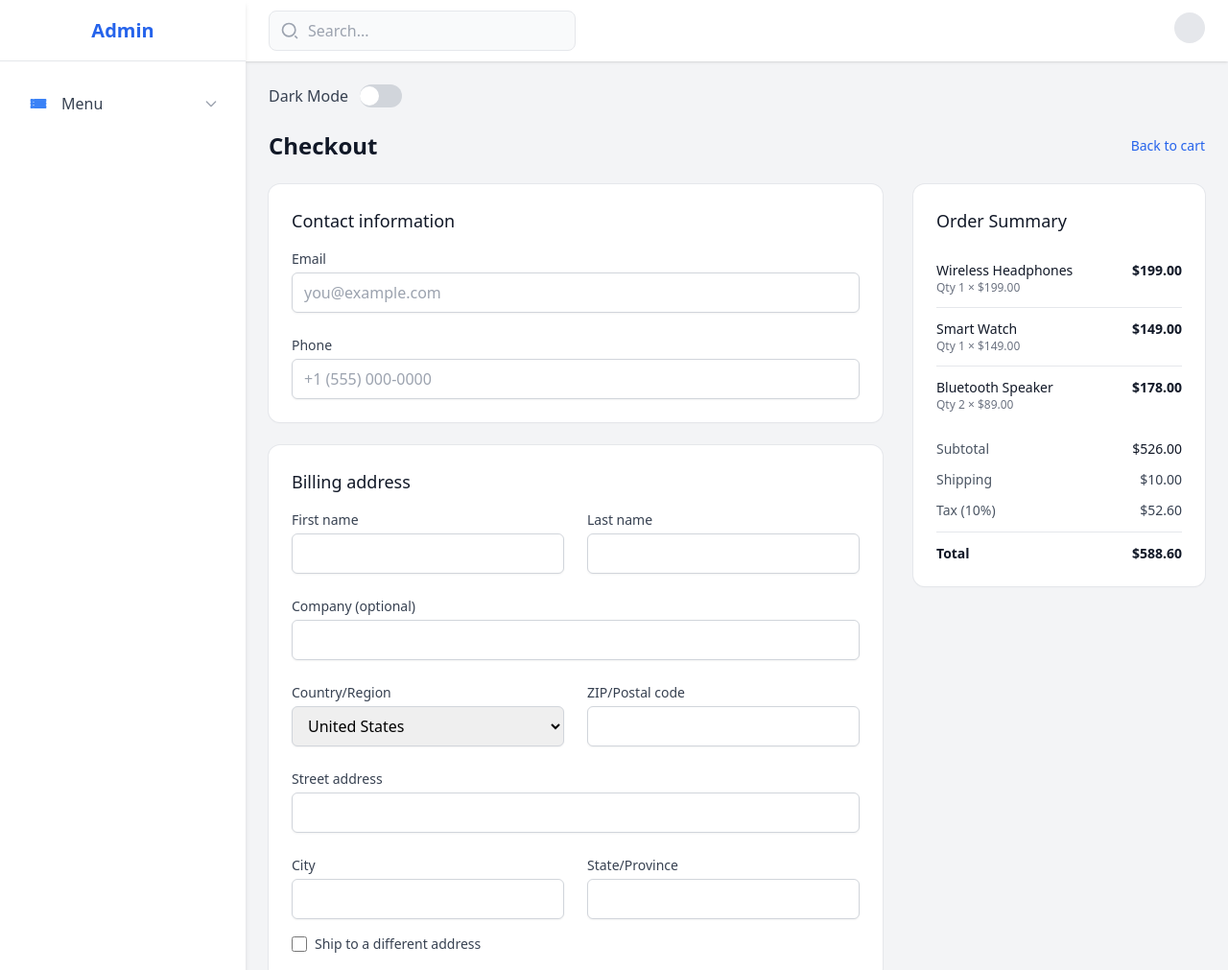
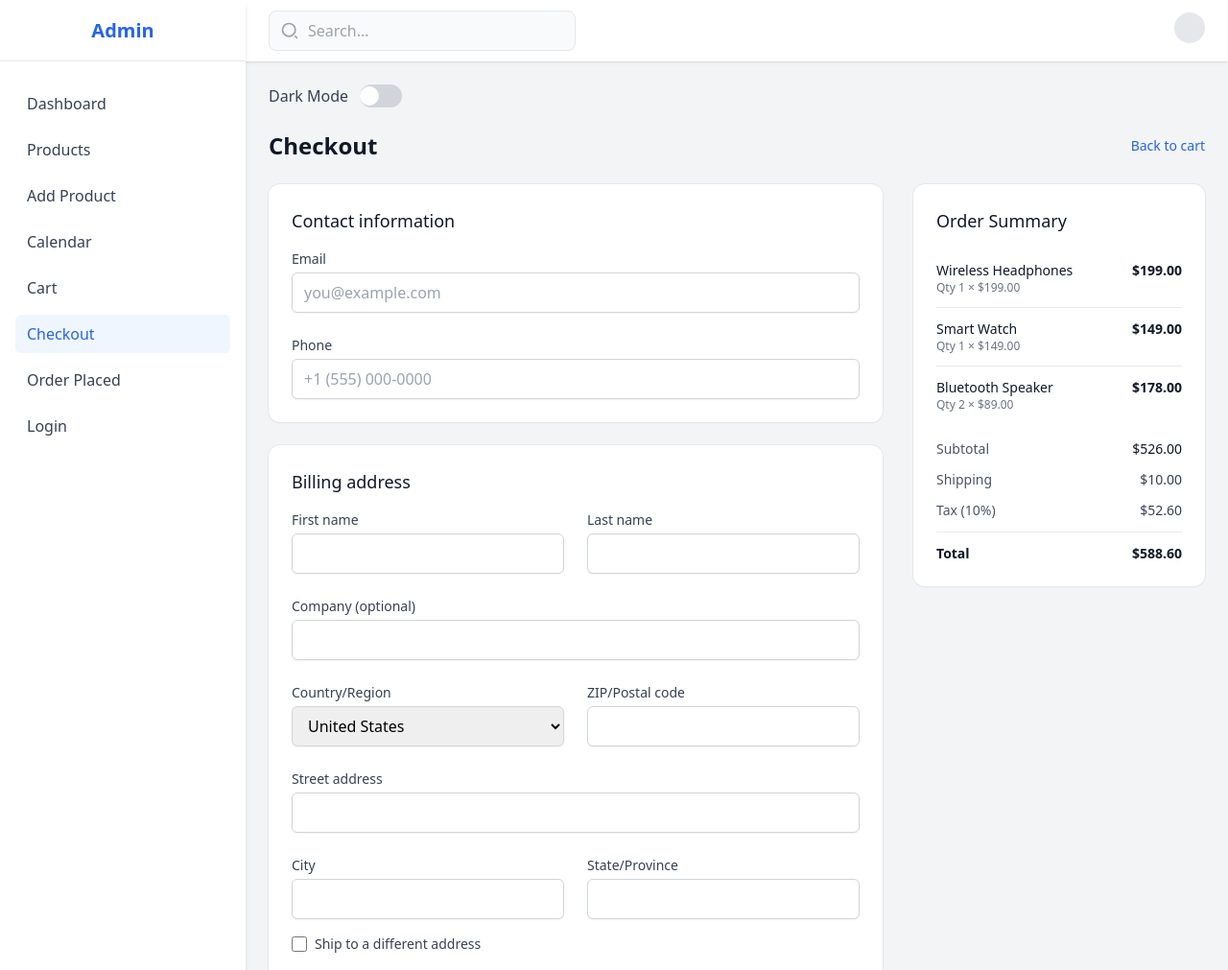
Before and after one commit to usmanahmedmalik/tailwindcss-admin, a website built with Vite: page checkout.html in a window 1280 px wide. Shown: the top 1011 px of the page at 96% size. Built offline with nearby package versions, Linux system fonts and the light colour scheme.

Commit message:
renamed products

```diff
--- a/add-product.html
+++ b/add-product.html
@@ -18,7 +18,7 @@
                     <a href="/index.html" class="block px-3 py-2 rounded-md font-medium text-gray-700 dark:text-gray-200 hover:bg-blue-50 dark:hover:bg-gray-700 hover:text-blue-600 dark:hover:text-blue-300 transition-colors">Dashboard</a>
                 </li>
                 <li>
-                    <a href="/product.html" class="block px-3 py-2 rounded-md font-medium text-gray-700 dark:text-gray-200 hover:bg-blue-50 dark:hover:bg-gray-700 hover:text-blue-600 dark:hover:text-blue-300 transition-colors">Products</a>
+                    <a href="/products.html" class="block px-3 py-2 rounded-md font-medium text-gray-700 dark:text-gray-200 hover:bg-blue-50 dark:hover:bg-gray-700 hover:text-blue-600 dark:hover:text-blue-300 transition-colors">Products</a>
                 </li>
                 <li>
                     <a href="/add-product.html" aria-current="page" class="block px-3 py-2 rounded-md font-medium bg-blue-50 dark:bg-gray-700 text-blue-600 dark:text-blue-300 hover:bg-blue-100 dark:hover:bg-gray-600 transition-colors">Add Product</a>
--- a/calendar.html
+++ b/calendar.html
@@ -21,7 +21,7 @@
                     <a href="/index.html" class="block px-3 py-2 rounded-md font-medium text-gray-700 dark:text-gray-200 hover:bg-blue-50 dark:hover:bg-gray-700 hover:text-blue-600 dark:hover:text-blue-300 transition-colors">Dashboard</a>
                 </li>
                 <li>
-                    <a href="/product.html" class="block px-3 py-2 rounded-md font-medium text-gray-700 dark:text-gray-200 hover:bg-blue-50 dark:hover:bg-gray-700 hover:text-blue-600 dark:hover:text-blue-300 transition-colors">Products</a>
+                    <a href="/products.html" class="block px-3 py-2 rounded-md font-medium text-gray-700 dark:text-gray-200 hover:bg-blue-50 dark:hover:bg-gray-700 hover:text-blue-600 dark:hover:text-blue-300 transition-colors">Products</a>
                 </li>
                 <li>
                     <a href="/add-product.html" class="block px-3 py-2 rounded-md font-medium text-gray-700 dark:text-gray-200 hover:bg-blue-50 dark:hover:bg-gray-700 hover:text-blue-600 dark:hover:text-blue-300 transition-colors">Add Product</a>
--- a/cart.html
+++ b/cart.html
@@ -18,7 +18,7 @@
                     <a href="/index.html" class="block px-3 py-2 rounded-md font-medium text-gray-700 dark:text-gray-200 hover:bg-blue-50 dark:hover:bg-gray-700 hover:text-blue-600 dark:hover:text-blue-300 transition-colors">Dashboard</a>
                 </li>
                 <li>
-                    <a href="/product.html" class="block px-3 py-2 rounded-md font-medium text-gray-700 dark:text-gray-200 hover:bg-blue-50 dark:hover:bg-gray-700 hover:text-blue-600 dark:hover:text-blue-300 transition-colors">Products</a>
+                    <a href="/products.html" class="block px-3 py-2 rounded-md font-medium text-gray-700 dark:text-gray-200 hover:bg-blue-50 dark:hover:bg-gray-700 hover:text-blue-600 dark:hover:text-blue-300 transition-colors">Products</a>
                 </li>
                 <li>
                     <a href="/add-product.html" class="block px-3 py-2 rounded-md font-medium text-gray-700 dark:text-gray-200 hover:bg-blue-50 dark:hover:bg-gray-700 hover:text-blue-600 dark:hover:text-blue-300 transition-colors">Add Product</a>
--- a/checkout.html
+++ b/checkout.html
@@ -14,29 +14,30 @@
     </div>
     <nav class="flex-1 px-4 py-6">
       <ul class="space-y-2">
-        <!-- Menu Item Dashboard Dropdown Start -->
         <li>
-          <button id="dashboard-menu-btn" class="w-full flex items-center px-3 py-2 rounded-md text-gray-700 dark:text-gray-200 hover:bg-blue-50 dark:hover:bg-gray-700 hover:text-blue-600 dark:hover:text-blue-300 font-medium transition-colors duration-150 group focus:outline-none">
-            <span class="inline-flex items-center justify-center w-6 h-6 mr-3 text-blue-500 group-hover:text-blue-600 dark:text-blue-400 dark:group-hover:text-blue-300">
-              <svg class="w-5 h-5" fill="none" stroke="currentColor" stroke-width="2" viewBox="0 0 24 24">
-                <path stroke-linecap="round" stroke-linejoin="round" d="M3 13h2v-2H3v2zm0 4h2v-2H3v2zm0-8h2V7H3v2zm4 8h14v-2H7v2zm0-4h14v-2H7v2zm0-6v2h14V7H7z"/>
-              </svg>
-            </span>
-            <span class="truncate">Menu</span>
-            <svg id="dashboard-menu-arrow" class="ml-auto w-4 h-4 text-gray-400 transition-transform duration-200" fill="none" stroke="currentColor" stroke-width="2" viewBox="0 0 24 24">
-              <path stroke-linecap="round" stroke-linejoin="round" d="M19 9l-7 7-7-7"/>
-            </svg>
-          </button>
-          <ul id="dashboard-submenu" class="pl-10 mt-1 space-y-1 hidden">
-            <li>
-              <a href="#" class="block px-3 py-2 rounded-md text-gray-600 dark:text-gray-300 hover:bg-blue-50 dark:hover:bg-gray-700 hover:text-blue-600 dark:hover:text-blue-300 text-sm">Overview</a>
-            </li>
-            <li>
-              <a href="#" class="block px-3 py-2 rounded-md text-gray-600 dark:text-gray-300 hover:bg-blue-50 dark:hover:bg-gray-700 hover:text-blue-600 dark:hover:text-blue-300 text-sm">Analytics</a>
-            </li>
-          </ul>
+          <a href="/index.html" class="block px-3 py-2 rounded-md font-medium text-gray-700 dark:text-gray-200 hover:bg-blue-50 dark:hover:bg-gray-700 hover:text-blue-600 dark:hover:text-blue-300 transition-colors">Dashboard</a>
         </li>
-        <!-- Menu Item Dashboard Dropdown End -->
+        <li>
+          <a href="/products.html" class="block px-3 py-2 rounded-md font-medium text-gray-700 dark:text-gray-200 hover:bg-blue-50 dark:hover:bg-gray-700 hover:text-blue-600 dark:hover:text-blue-300 transition-colors">Products</a>
+        </li>
+        <li>
+          <a href="/add-product.html" class="block px-3 py-2 rounded-md font-medium text-gray-700 dark:text-gray-200 hover:bg-blue-50 dark:hover:bg-gray-700 hover:text-blue-600 dark:hover:text-blue-300 transition-colors">Add Product</a>
+        </li>
+        <li>
+          <a href="/calendar.html" class="block px-3 py-2 rounded-md font-medium text-gray-700 dark:text-gray-200 hover:bg-blue-50 dark:hover:bg-gray-700 hover:text-blue-600 dark:hover:text-blue-300 transition-colors">Calendar</a>
+        </li>
+        <li>
+          <a href="/cart.html" class="block px-3 py-2 rounded-md font-medium text-gray-700 dark:text-gray-200 hover:bg-blue-50 dark:hover:bg-gray-700 hover:text-blue-600 dark:hover:text-blue-300 transition-colors">Cart</a>
+        </li>
+        <li>
+          <a href="/checkout.html" aria-current="page" class="block px-3 py-2 rounded-md font-medium bg-blue-50 dark:bg-gray-700 text-blue-600 dark:text-blue-300 hover:bg-blue-100 dark:hover:bg-gray-600 transition-colors">Checkout</a>
+        </li>
+        <li>
+          <a href="/order-success.html" class="block px-3 py-2 rounded-md font-medium text-gray-700 dark:text-gray-200 hover:bg-blue-50 dark:hover:bg-gray-700 hover:text-blue-600 dark:hover:text-blue-300 transition-colors">Order Placed</a>
+        </li>
+        <li>
+          <a href="/login.html" class="block px-3 py-2 rounded-md font-medium text-gray-700 dark:text-gray-200 hover:bg-blue-50 dark:hover:bg-gray-700 hover:text-blue-600 dark:hover:text-blue-300 transition-colors">Login</a>
+        </li>
       </ul>
     </nav>
   </aside>
--- a/index.html
+++ b/index.html
@@ -18,7 +18,7 @@
                     <a href="/index.html" aria-current="page" class="block px-3 py-2 rounded-md font-medium bg-blue-50 dark:bg-gray-700 text-blue-600 dark:text-blue-300 hover:bg-blue-100 dark:hover:bg-gray-600 transition-colors">Dashboard</a>
                 </li>
                 <li>
-                    <a href="/product.html" class="block px-3 py-2 rounded-md font-medium text-gray-700 dark:text-gray-200 hover:bg-blue-50 dark:hover:bg-gray-700 hover:text-blue-600 dark:hover:text-blue-300 transition-colors">Products</a>
+                    <a href="/products.html" class="block px-3 py-2 rounded-md font-medium text-gray-700 dark:text-gray-200 hover:bg-blue-50 dark:hover:bg-gray-700 hover:text-blue-600 dark:hover:text-blue-300 transition-colors">Products</a>
                 </li>
                 <li>
                     <a href="/add-product.html" class="block px-3 py-2 rounded-md font-medium text-gray-700 dark:text-gray-200 hover:bg-blue-50 dark:hover:bg-gray-700 hover:text-blue-600 dark:hover:text-blue-300 transition-colors">Add Product</a>
--- a/order-success.html
+++ b/order-success.html
@@ -18,7 +18,7 @@
           <a href="/index.html" class="block px-3 py-2 rounded-md font-medium text-gray-700 dark:text-gray-200 hover:bg-blue-50 dark:hover:bg-gray-700 hover:text-blue-600 dark:hover:text-blue-300 transition-colors">Dashboard</a>
         </li>
         <li>
-          <a href="/product.html" class="block px-3 py-2 rounded-md font-medium text-gray-700 dark:text-gray-200 hover:bg-blue-50 dark:hover:bg-gray-700 hover:text-blue-600 dark:hover:text-blue-300 transition-colors">Products</a>
+          <a href="/products.html" class="block px-3 py-2 rounded-md font-medium text-gray-700 dark:text-gray-200 hover:bg-blue-50 dark:hover:bg-gray-700 hover:text-blue-600 dark:hover:text-blue-300 transition-colors">Products</a>
         </li>
         <li>
           <a href="/add-product.html" class="block px-3 py-2 rounded-md font-medium text-gray-700 dark:text-gray-200 hover:bg-blue-50 dark:hover:bg-gray-700 hover:text-blue-600 dark:hover:text-blue-300 transition-colors">Add Product</a>
```
Also changed, not shown: products.html (renamed from product.html).
